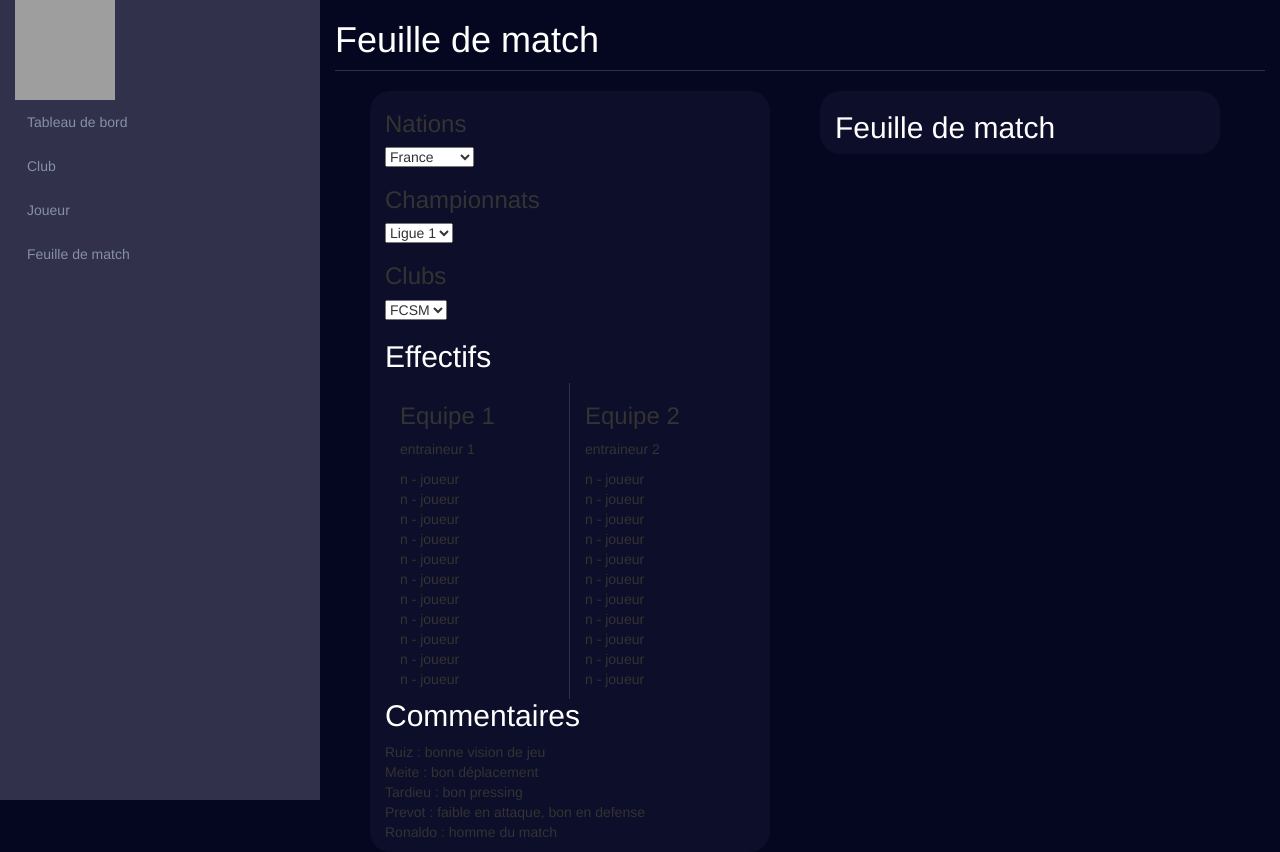
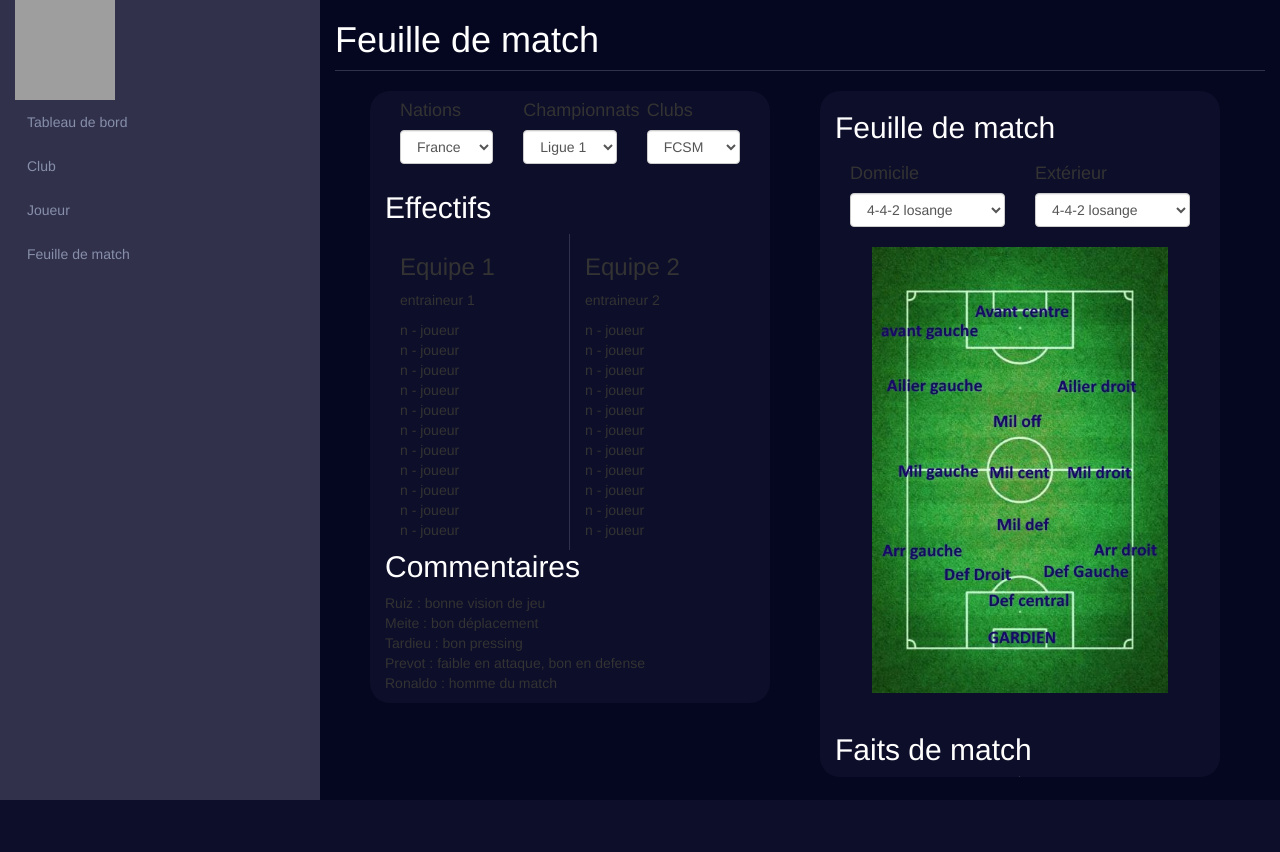
Before and after one commit to AntoinePy/Sochaux, a PHP site: page /feuilleDeMatch.php in a window 1280 px wide. After the commit the page ends 800 px from the top, so only its background shows below. Run offline with PHP 8.4, Linux system fonts and the light colour scheme; data comes from the database, SQL or seed files in the repository; grey boxes are pictures that could not be loaded.

Commit message:
Ajout terrain feuille de match Amélioration liste déroulante

```diff
--- /dev/null
+++ b/js/listeDeroulante.js
@@ -0,0 +1,11 @@
+/**
+ * Created by ANTOINE on 12/12/2017.
+ */
+
+function activListChampionnat(){
+    document.getElementById("championnat").disabled = document.getElementById("nation").value === "";
+}
+
+function activListClub(){
+    document.getElementById("club").disabled = document.getElementById("championnat").value === "";
+}
--- a/pages/ListeDéroulante.js
+++ /dev/null
@@ -1,19 +0,0 @@
-/**
- * Created by ANTOINE on 12/12/2017.
- */
-function activListChampionnat(){
-    if(document.getElementById("nation").value != "") {
-        document.getElementById("championnat").disabled = false;
-    }else{
-        document.getElementById("championnat").disabled = true;
-    }
-
-}
-function activListClub(){
-    if(document.getElementById("championnat").value != "") {
-        document.getElementById("club").disabled = false;
-    }else{
-        document.getElementById("club").disabled = true;
-    }
-
-}
--- a/pages/feuilleDeMatch.php
+++ b/pages/feuilleDeMatch.php
@@ -26,39 +26,52 @@
 
                     <div class="colone col-sm-5">
 
-                        <div class="liste1">
+                        <div class="liste1" style="margin-bottom: 100px">
 
-                            <h3>Nations</h3>
+                            <div class="col-sm-4">
+
+                                <h4>Nations</h4>
                                 <?php include '../bd_connect.php';
                                     $bd = new PDO('mysql:host=localhost;dbname=apy6;charset=utf8', 'root', '');
                                     $rep = $bd->query('SELECT NationName FROM nations');
-                                echo "<SELECT id =\"nation\" Name=\"Nation\">";
+                                    echo "<SELECT id =\"nation\" Name=\"Nation\" class=\"form-control\">";
                                     while ($donnee = $rep->fetch()){
                                         echo "<OPTION Value=\"".$donnee['NationName']."\">".$donnee['NationName']."</OPTION>";
                                     }
                                     echo "</SELECT>";
                                 ?>
-                            <h3>Championnats</h3>
+
+                            </div>
+
+                            <div class="col-sm-4">
+
+                                <h4>Championnats</h4>
                                 <?php
                                     $bd = new PDO('mysql:host=localhost;dbname=apy6;charset=utf8', 'root', '');
                                     $rep = $bd->query('SELECT ChampionshipName FROM championships');
-                            echo "<SELECT id =\"championnat\" Name=\"Championship\" onchange='activListChampionnat()'>";
+                                    echo "<SELECT id =\"championnat\" Name=\"Championship\"  class=\"form-control\" onchange='activListChampionnat()'>";
                                     while ($donnees = $rep->fetch()){
-
                                         echo "<OPTION Value=\"".$donnees['ChampionshipName']."\">".$donnees['ChampionshipName']."</OPTION>";
                                     }
                                     echo "</SELECT>";
                                 ?>
-                            <h3>Clubs</h3>
+
+                            </div>
+
+                            <div class="col-sm-4">
+
+                                <h4>Clubs</h4>
                                 <?php
                                     $bd = new PDO('mysql:host=localhost;dbname=apy6;charset=utf8', 'root', '');
                                     $rep = $bd->query('SELECT ClubName FROM clubs');
-                            echo "<SELECT id =\"club\" Name=\"Club\" onchange='activListClub()'>";
+                                    echo "<SELECT id =\"club\" Name=\"Club\"  class=\"form-control\" onchange='activListClub()'>";
                                     while ($donnees = $rep->fetch()){
                                         echo "<OPTION Value=\"".$donnees['ClubName']."\">".$donnees['ClubName']."</OPTION>";
                                     }
                                     echo "</SELECT>";
                                 ?>
+
+                            </div>
 
                         </div>
 
@@ -135,7 +148,77 @@
                     </div>
 
                     <div class="colone col-sm-5">
+
+                        <div class="feuilleDeMatch">
+
                             <h2>Feuille de match</h2>
+
+                            <div class="listeFormation">
+
+                                <div class="col-sm-6">
+                                    <h4>Domicile</h4>
+                                    <?php
+                                    $bd = new PDO('mysql:host=localhost;dbname=apy6;charset=utf8', 'root', '');
+                                    $rep = $bd->query('SELECT FormationName FROM formations');
+                                    echo "<SELECT id =\"formation\" Name=\"Formation\"  class=\"form-control\">";
+                                    while ($donnees = $rep->fetch()){
+                                        echo "<OPTION Value=\"".$donnees['FormationName']."\">".$donnees['FormationName']."</OPTION>";
+                                    }
+                                    echo "</SELECT>";
+                                    ?>
+                                </div>
+
+                                <div class="col-sm-6">
+                                    <h4>Extérieur</h4>
+                                    <?php
+                                    $bd = new PDO('mysql:host=localhost;dbname=apy6;charset=utf8', 'root', '');
+                                    $rep = $bd->query('SELECT FormationName FROM formations');
+                                    echo "<SELECT id =\"formation\" Name=\"Formation\"  class=\"form-control\">";
+                                    while ($donnees = $rep->fetch()){
+                                        echo "<OPTION Value=\"".$donnees['FormationName']."\">".$donnees['FormationName']."</OPTION>";
+                                    }
+                                    echo "</SELECT>";
+                                    ?>
+                                </div>
+
+                            </div>
+
+                            <div class="terrainDeFoot">
+                                <img src="../images/terrain.jpg" style=" width: 80%; margin: 20px 10%;"/>
+                            </div>
+
+                        </div>
+
+                        <div class="faitDeMatch">
+
+                            <h2>Faits de match</h2>
+
+                            <div class="col-sm-6 equipe1">
+
+                                <div class="but">
+
+                                </div>
+
+                                <div class="carton">
+
+                                </div>
+
+                            </div>
+
+                            <div class="col-sm-6 equipe2">
+
+                                <div class="but">
+
+                                </div>
+
+                                <div class="carton">
+
+                                </div>
+
+                            </div>
+
+                        </div>
+
                     </div>
 
                 </div>
@@ -145,6 +228,7 @@
         </div>
 
     </body>
-    <script type="text/javascript" src="ListeDéroulante.js"></script>
+
+    <script src="../js/listeDeroulante.js" type="text/javascript" charset="utf-8"></script>
 
 </html>
```
Also changed, not shown: js/npm.js (+12 -12 lines), css/feuilleDeMatch.css (line endings or trailing spaces). Lines whose indentation alone changed are shown as unchanged.
